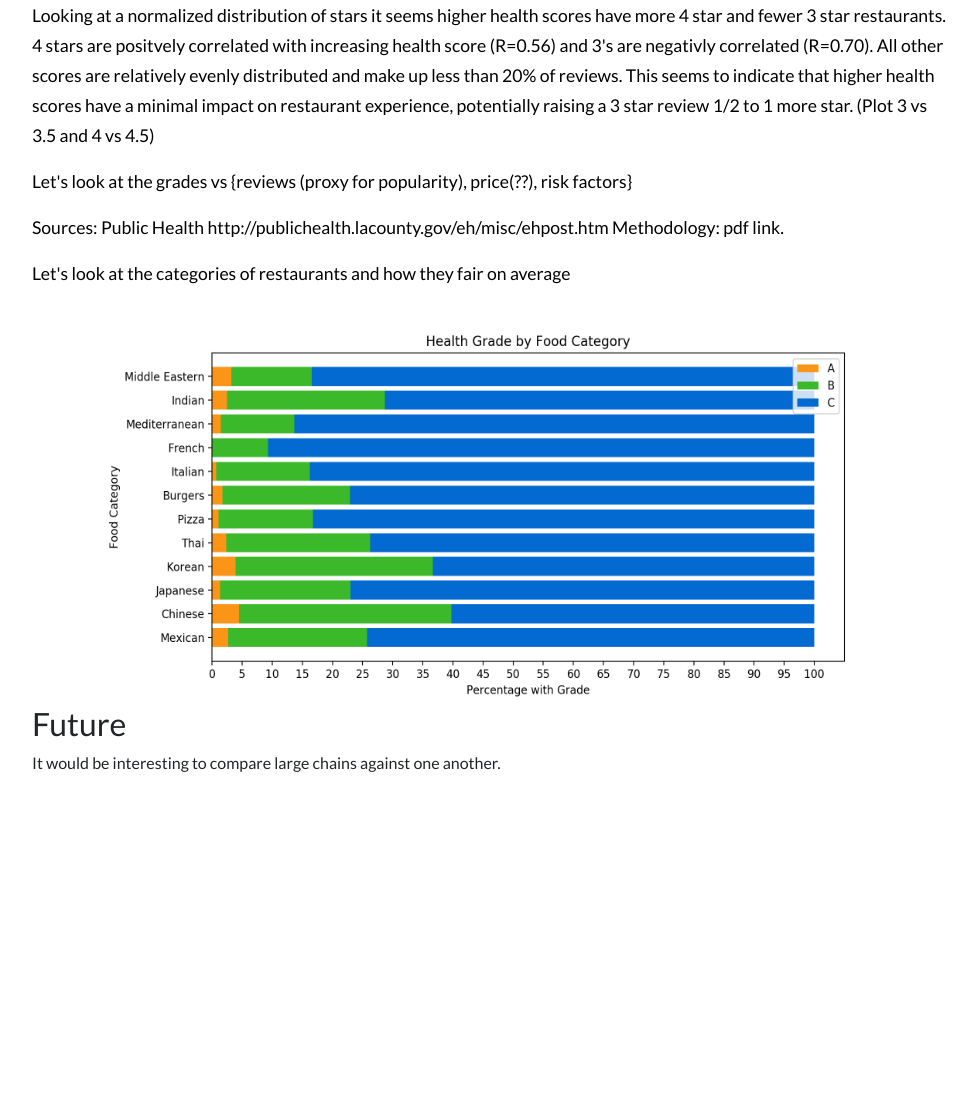
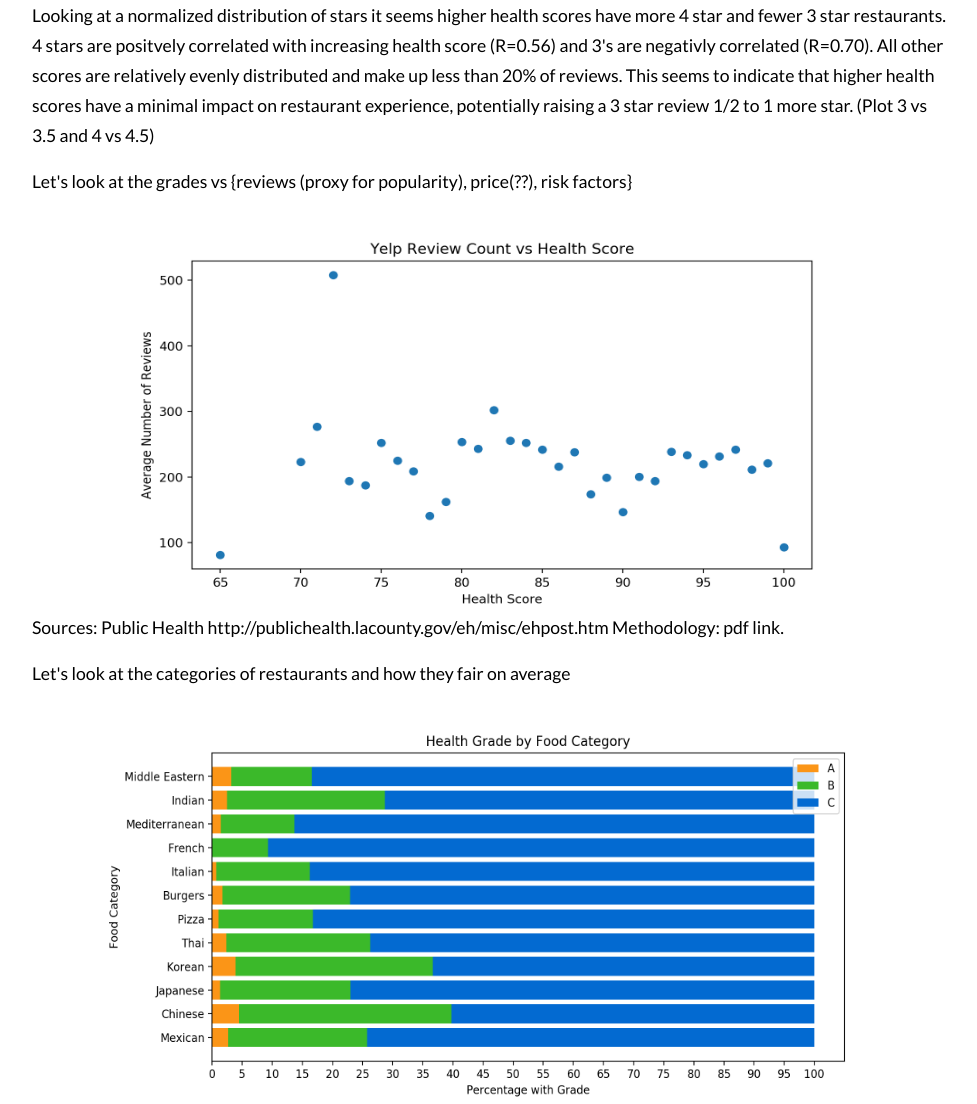
Before and after one commit to aasams258/my_site, a Python web app: template flask/templates/health_scores.html in a window 1280 px wide. Shown: the part 3317-4421 px from the top of the page, without its empty margins (273-1250 px from the left). Before the commit the page ends 4089 px from the top, so only its background shows below. Run offline with Jinja, Linux system fonts and the light colour scheme; the template is opened without the code that fills it, so the values that code supplies are empty; some libraries are stand-ins or nearby versions.

Commit message:
Review Cts

```diff
--- a/flask/templates/health_scores.html
+++ b/flask/templates/health_scores.html
@@ -63,6 +63,7 @@
         potentially raising a 3 star review 1/2 to 1 more star. (Plot 3 vs 3.5 and 4 vs 4.5) </p>
 
   <p> Let's look at the grades vs {reviews (proxy for popularity), price(??), risk factors}</p>
+  <img src="static/img/health_project/review_ct_vs_health.png" width="800" height="400" class="center">
   <p>
       Sources:
       Public Health http://publichealth.lacounty.gov/eh/misc/ehpost.htm
```
Also changed, not shown: flask/static/img/health_project/review_ct_vs_health.png (added).
